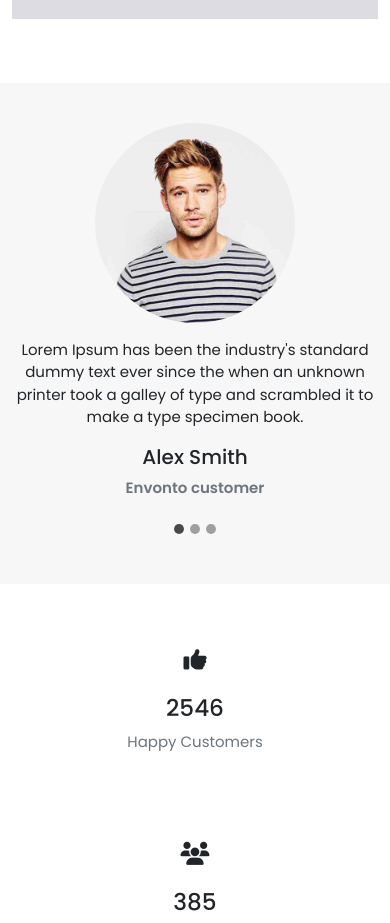
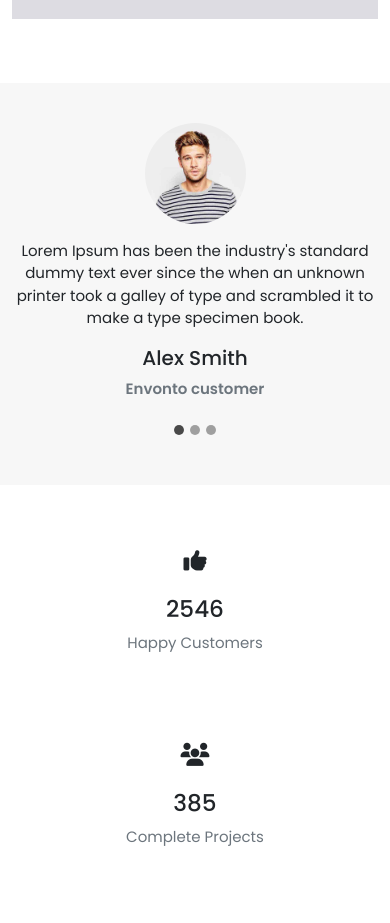
Before and after one commit to omair-660/danial, a plain HTML site: page index.html in a window 390 px wide. Shown: the part 5960-6883 px from the top of the page. Drawn offline with nearby package versions, Linux system fonts and the light colour scheme.

Commit message:
Add files via upload

```diff
--- a/css/master.css
+++ b/css/master.css
@@ -254,6 +254,10 @@ button{
     .team .box{
         width: 100%;
     }
+    .clients .carousel-item img {
+        width: 101px;
+        height: 101px;
+    }
 }
 .team i{
     width: 40px;
--- a/index.html
+++ b/index.html
@@ -222,7 +222,7 @@
         <div class="tab-pane fade show active row" id="pills-home" role="tabpanel" aria-labelledby="pills-home-tab"
           tabindex="0">
           <div class="contrainer position-relative">
-            <div class="show position-absolute top-50 start-50 translate-middle z-3 none" id="model">
+            <div class="show w-100 position-fixed top-50 start-50 translate-middle z-3 none" id="model">
               <i class="fa-solid fa-x position-absolute end-0 d-flex justify-content-center align-items-center" id="close"></i>
               <img src="image/.jpg" alt="" name="main" id="show" class="w-100">
             </div>
```
